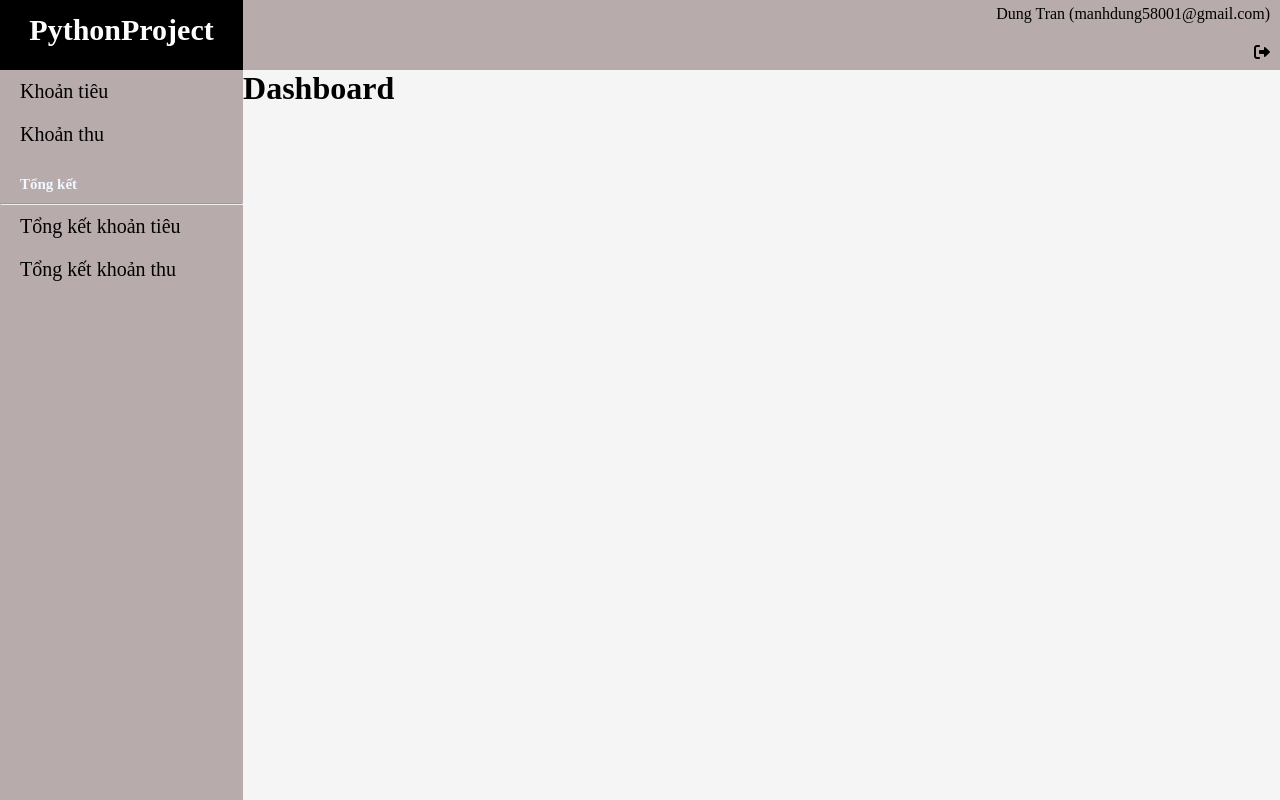
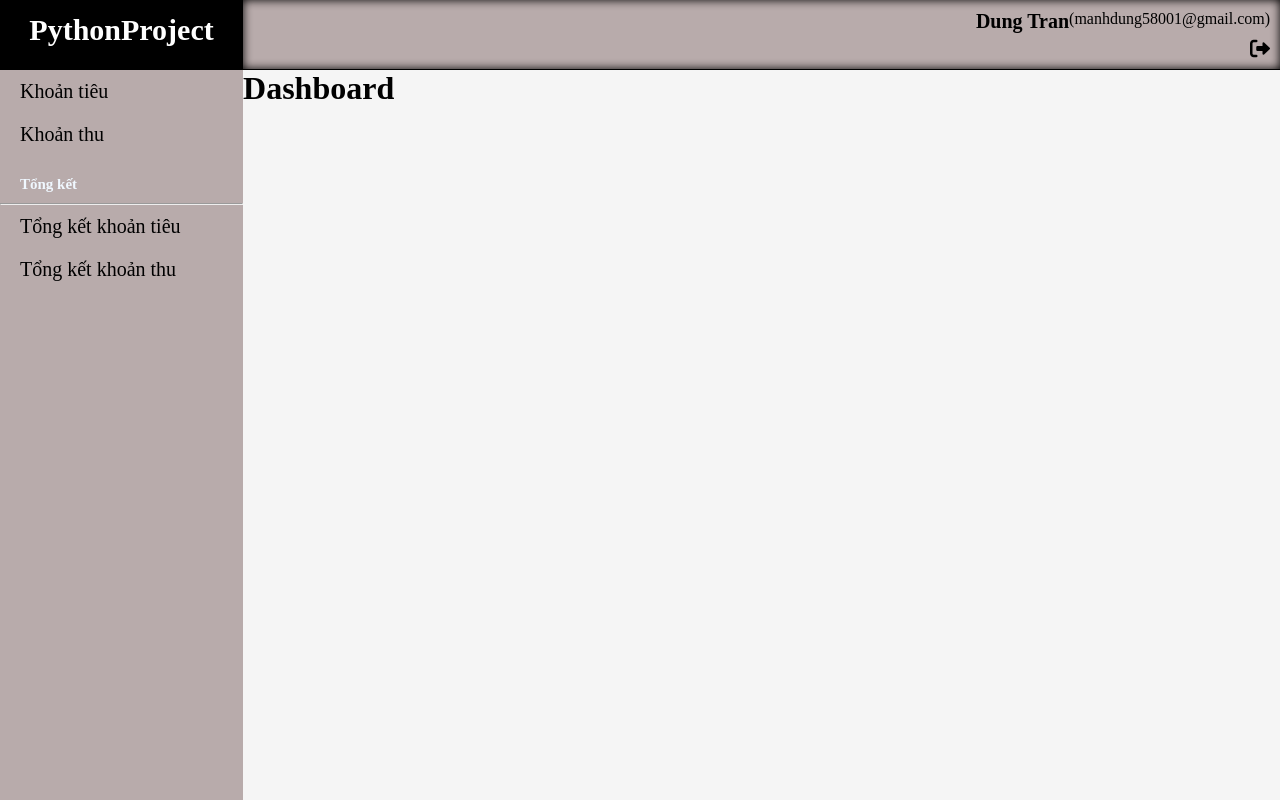
Before and after one commit to DungTran582001/PythonProject, a Django app: page / in a window 1280 px wide. Run offline with Django 4.2, Linux system fonts and the light colour scheme.

Commit message:
update navbar view

```diff
--- a/app/templates/app/navbar.html
+++ b/app/templates/app/navbar.html
@@ -1,7 +1,7 @@
 {% load static %}
 
 <div class="navbar">
-    <span>Dung Tran (manhdung58001@gmail.com)</span>
+    <span><h1>Dung Tran </h1> (manhdung58001@gmail.com)</span>
     <a href="#" style="color:black">
         <i class="fa-solid fa-right-from-bracket btn-logout"></i>
     </a>
--- a/commands.txt
+++ b/commands.txt
@@ -1,5 +1,5 @@
 * code git
-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
+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
 
 * create venv
 python3 -m venv venv
--- a/static/css/main.css
+++ b/static/css/main.css
@@ -68,15 +68,24 @@ body{
     background-color: rgb(184, 171, 171);
     display: flex;
     position: relative;
+    border-bottom: 1px solid black;
+    box-shadow: inset 0px 0px 10px 0 black;
 }
 
 .container .navbar span{
     position: absolute;
-    top: 5px;
+    top: 10px;
     right: 10px;
+    display: flex;
+}
+
+.container .navbar span h1{
+    font-size: 20px;
+    color: black;
 }
 
 .container .navbar i{
+    font-size: 20px;
     position: absolute;
     right: 10px;
     bottom: 10px;
```
